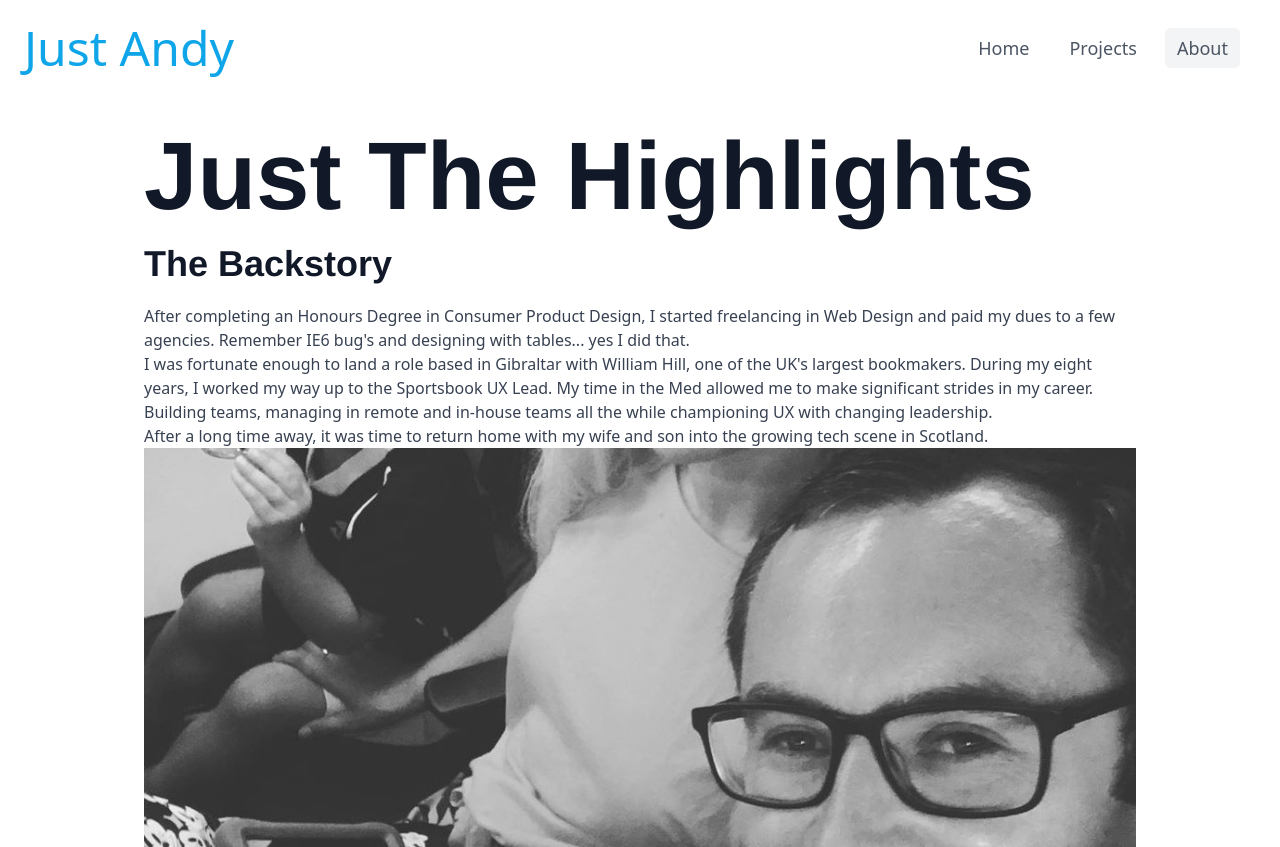
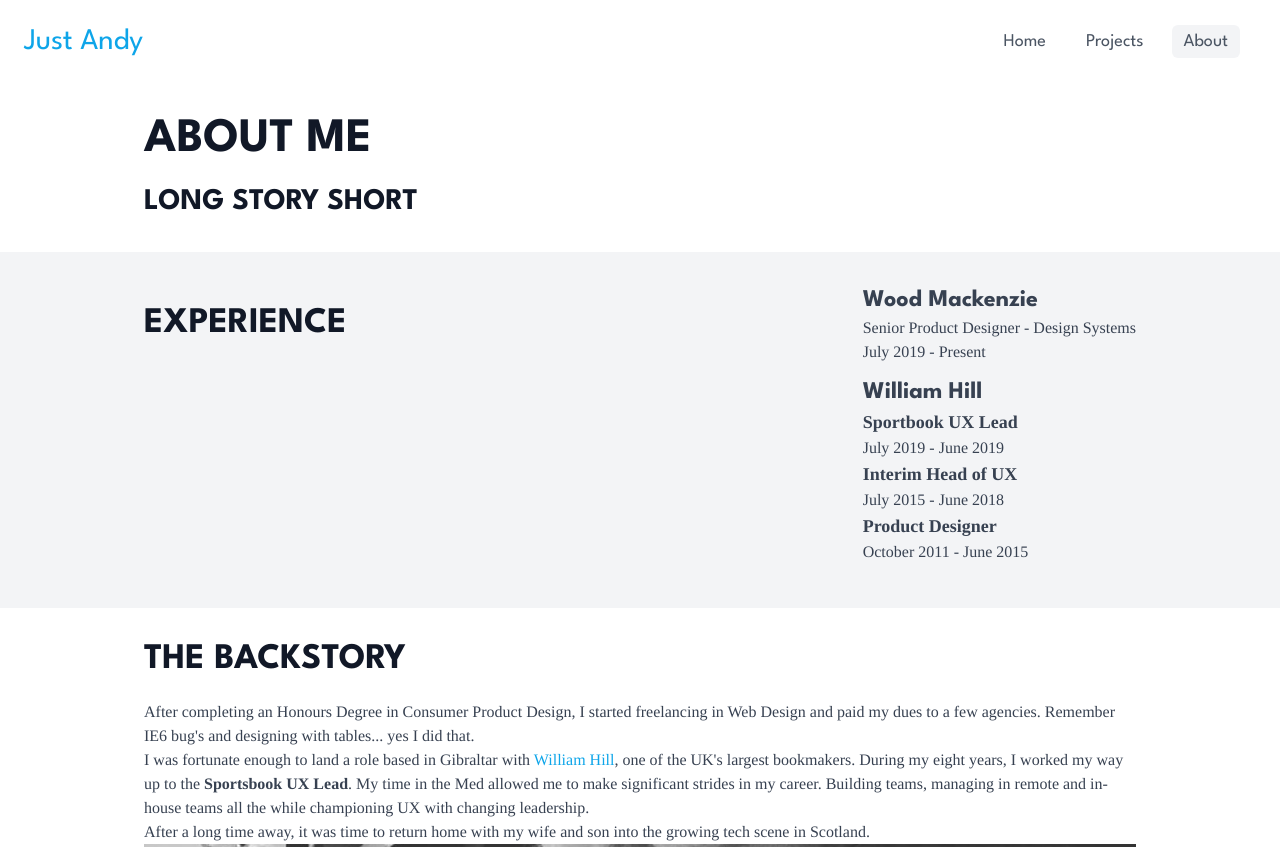
Before and after one commit to just-andy/just-andy-22, a Gatsby site: page /about in a window 1280 px wide. Shown: the top 847 px of the page. Built offline with nearby package versions, Linux system fonts and the light colour scheme; Gatsby itself is replaced by a stand-in of ours; a web font is replaced by a local one; what @tailwindcss/typography would draw is missing.

Commit message:
Happy with type, fixed about, some other progress

```diff
--- a/gatsby-browser.js
+++ b/gatsby-browser.js
@@ -1,9 +1,10 @@
-/* eslint-disable react/jsx-props-no-spreading */
 import React from 'react';
 import Layout from './src/components/Layout';
 import './src/styles/global.css';
-import "@fontsource/ostrich-sans/900.css"
-require("prismjs/themes/prism-dark.css")
+import "@fontsource/league-spartan/700.css";
+import "@fontsource/league-spartan/400.css";
+import "@fontsource/Baskervville/400.css";
+require("prismjs/themes/prism-dark.css");
 
 export function wrapPageElement({ element, props }) {
     return <Layout {...props}>{element}</Layout>;
--- a/gatsby-ssr.js
+++ b/gatsby-ssr.js
@@ -1,9 +1,10 @@
-/* eslint-disable react/jsx-props-no-spreading */
 import React from 'react';
 import Layout from './src/components/Layout';
 import './src/styles/global.css';
-import "@fontsource/ostrich-sans/900.css"
-require("prismjs/themes/prism-dark.css")
+import "@fontsource/league-spartan/700.css";
+import "@fontsource/league-spartan/400.css";
+import "@fontsource/Baskervville/400.css";
+require("prismjs/themes/prism-dark.css");
 
 export function wrapPageElement({ element, props }) {
     return <Layout {...props}>{element}</Layout>;
--- a/package.json
+++ b/package.json
@@ -21,8 +21,9 @@
     "@babel/preset-env": "^7.15.8",
     "@babel/preset-typescript": "^7.15.0",
     "@eslint/eslintrc": "^1.0.3",
+    "@fontsource/baskervville": "^4.5.0",
     "@fontsource/league-gothic": "^4.5.0",
-    "@fontsource/ostrich-sans": "^4.5.0",
+    "@fontsource/league-spartan": "^4.5.0",
     "@mdx-js/mdx": "^1.6.22",
     "@mdx-js/react": "^1.6.22",
     "@tailwindcss/typography": "^0.4.1",
--- a/src/components/Footer.js
+++ b/src/components/Footer.js
@@ -16,7 +16,7 @@ const Footer = () => {
     `);
 
     return (
-        <footer className="flex flex-col bg-gray-100 p-6 justify-items-center flex-col-reverse md:flex-row md:justify-between">
+        <footer className="flex flex-col font-sans bg-gray-100 p-6 justify-items-center flex-col-reverse md:flex-row md:justify-between">
             <div className="text-center lg:text-left">&copy; Andrew Cetnarskyj {new Date().getFullYear()} &middot; Built with <a href="https://www.gatsbyjs.com/" rel="external" target="_blank" >Gatsby</a> &amp; <a href="https://tailwindcss.com/" rel="external" target="_blank" >Tailwind</a></div>
             <div className="flex justify-center py-4 lg:justify-start lg:py-0">
                 {data.site.siteMetadata.social.map((socialLink, index) => (
--- a/src/components/Header.js
+++ b/src/components/Header.js
@@ -26,8 +26,8 @@ const Header = () => {
 
     return (
         <>
-            <header className="flex justify-between p-6">
-                <Link className="text-2xl md:text-5xl" to="/" title="Return to Just Andy home page">
+            <header className="flex justify-between p-6 font-normal font-sans">
+                <Link className="text-2xl md:text-3xl" to="/" title="Return to Just Andy home page">
                     Just Andy
                 </Link>
                 {/** Mobile Navigation */}
--- a/src/components/partials/CardGrid.js
+++ b/src/components/partials/CardGrid.js
@@ -32,7 +32,7 @@ const CardGrid = () => {
     const props = projectsList.allMdx.edges;
 
     return (
-        <div className="grid md:grid-cols-2 lg:grid-cols-3 gap-x-4 gap-y-2">
+        <div className="grid md:grid-cols-2 xl:grid-cols-3 gap-x-4 gap-y-2">
             {props.map((card, index) =>(
                 <CardItem key={index} name={card.node.frontmatter.title} slug={card.node.slug} thumb={card.node.frontmatter.thumbnail} />
             ))}
--- a/src/pages/about.js
+++ b/src/pages/about.js
@@ -3,26 +3,54 @@ import { StaticImage } from 'gatsby-plugin-image';
 
 const About = () => {
     return (
-        <section className="container mx-auto prose">
-            <h1> Just The Highlights</h1>
-
+        <section>
+            <div className="container mx-auto prose md:prose-lg lg:prose-xl">
+            <header>
+                <h1>About Me</h1>
+            </header>
+            <article className="">
+                <h3>Long Story Short</h3>
+            </article>
+            </div>
+            <article className="bg-gray-100 py-8 my-8">
+                <div className="container mx-auto flex justify-between align-text-top">
+                <header className="text-right"><h2>Experience</h2></header>
+                <div className="">
+                <dl className="mb-3">
+                    <dt className="font-header font-bold text-2xl">Wood Mackenzie</dt>
+                    <dd>Senior Product Designer - Design Systems</dd>
+                    <dd>July 2019 - Present</dd>
+                </dl>
+                <dl className="mb-3">
+                    <dt className="font-header font-bold text-2xl">William Hill</dt>
+                    <dd className="font-bold text-lg">Sportbook UX Lead</dd>
+                    <dd>July 2019 - June 2019</dd>
+                    <dd className="font-bold text-lg">Interim Head of UX</dd>
+                    <dd>July 2015 - June 2018</dd>
+                    <dd className="font-bold text-lg">Product Designer</dd>
+                    <dd>October 2011 - June 2015</dd>
+                </dl>
+                </div>
+            </div>
+            </article>
+        <article  className="container mx-auto prose md:prose-lg lg:prose-xl">
             <h2>The Backstory</h2>
             <p className="text-bold">After completing an Honours Degree in Consumer Product Design, I started freelancing in Web Design and paid my dues to a few agencies. Remember IE6 bug's and designing with tables... yes I did that.</p>
 
 
-<p>I was fortunate enough to land a role based in Gibraltar with William Hill, one of the UK's largest bookmakers. During my eight years, I worked my way up to the Sportsbook UX Lead. My time in the Med allowed me to make significant strides in my career. Building teams, managing in remote and in-house teams all the while championing UX with changing leadership.</p>
+<p>I was fortunate enough to land a role based in Gibraltar with <a href="https://www.williamhill.com" target="_blank" rel="external" title="William Hill website">William Hill</a>, one of the UK's largest bookmakers. During my eight years, I worked my way up to the <b>Sportsbook UX Lead</b>. My time in the Med allowed me to make significant strides in my career. Building teams, managing in remote and in-house teams all the while championing UX with changing leadership.</p>
 
 <p>After a long time away, it was time to return home with my wife and son into the growing tech scene in Scotland.</p>
 
 <StaticImage className="object-cover" src="../images/profile-photo.jpg" alt="Family photo returning to the UK" />
 
 
-<p>I'm now fortunate enough to be focused on building out the design system for Wood Mackenzie, one of the world's leading energy consultancies. By day I move between building out our design system site in Gatsby, documenting components in React & MDX and transitioning our system from Sketch to Figma.</p>
+<p>I'm now fortunate enough to be focused on building out the design system for <a href="https://www.woodmac.com/" target="_blank" rel="external" title="Wood Mackenzie">Wood Mackenzie</a>, one of the world's leading energy consultancies. By day I move between building out our design system site in Gatsby, documenting components in React &amp; MDX and transitioning our system from Sketch to Figma.</p>
 
-<p>Throughout my career, I've always loved the technical side of digital design. I continue to build out small sites and side projects to keep my skills on point; you are more likely to find me in Codepen than Dribbble. In my free time I continue to expand on my skills building out sites, applications and trying the latest prototyping tools.</p>
+<p>Throughout my career, I've always loved the technical side of digital design. I continue to build out small sites and side projects to keep my skills on point; you are more likely to find me in Codepen than Dribbble. Over the past two years I have been fortunate enough to provide my design skills to the fitness platform <a href="https://streetparking.com/" target="_blank" title="Street Parking Website" rel="external">Street Parking</a>. I was one of their users for two years prior, so getting to work on a project I use daily is a true passion project.</p>
 
 <p>Thanks for taking the time to check out my work, if you would like to discuss a project, please get in touch.</p>
-<h2>The Outtakes</h2>
+        </article>
         </section>
     )
 }
--- a/src/pages/index.js
+++ b/src/pages/index.js
@@ -10,7 +10,7 @@ const IndexPage = (props) => (
         <section className="container">
             <div className="flex text-center justify-center mx-auto lg:justify-start lg:text-left lg:w-9/12 lg:ml-0">
             <h1 className="text-4xl uppercase font-header md:text-6xl lg:text-7xl">
-            I build design systems, products and tinker with code
+            I build design systems, websites and tinker with code...
             </h1>
             </div>
         </section>
--- a/src/styles/global.css
+++ b/src/styles/global.css
@@ -3,10 +3,17 @@
 @tailwind components;
 @tailwind utilities;
 
+/** Body **/
+@layer base {
+  body {
+    @apply font-serif;
+  }
+}
+
 /** Headings **/
 @layer base {
   h1 {
-    @apply text-8xl;
+    @apply text-5xl;
   }
   h2 {
     @apply text-4xl;
@@ -27,7 +34,7 @@
   h4,
   h5,
   h6 {
-    @apply my-5 text-gray-900 font-header font-black;
+    @apply my-5 text-gray-900 font-header font-bold uppercase;
   }
 }
 
@@ -99,7 +106,7 @@
 @layer components {
   .btn,
   a.btn {
-    @apply font-bold p-4 rounded-md;
+    @apply font-bold p-4 rounded-md font-sans uppercase;
   }
 
   .btn-primary,
--- a/tailwind.config.js
+++ b/tailwind.config.js
@@ -1,4 +1,3 @@
-const { NONAME } = require('dns');
 const colors = require('tailwindcss/colors');
 
 module.exports = {
@@ -6,8 +5,9 @@ module.exports = {
   darkMode: false, // or 'media' or 'class'
   theme: {
     fontFamily: {
-      body: ['Helvetica,"Helvetica Neue",Arial,"Lucida Grande",sans-serif'],
-      header: ['Ostrich Sans, "Helvetica Neue",  Helvetica, Arial,"Lucida Grande",sans-serif']
+      serif: ['Baskervville, Times, serif'],
+      sans: ['League Spartan, "Helvetica Neue",  Helvetica, Arial,"Lucida Grande",sans-serif'],
+      header: ['League Spartan, "Helvetica Neue",  Helvetica, Arial,"Lucida Grande",sans-serif']
     },
     colors: {
       primary: colors.sky,
@@ -25,7 +25,7 @@ module.exports = {
       typography: (theme) => ({
         DEFAULT: {
           css: {
-            fontFamily: 'Poppins, Helvetica, sans-serif',
+            fontFamily: 'Baskervville, Times, serif',
             a: {
               color: theme('colors.primary'),
               '&:hover': {
```
Also changed, not shown: src/templates/projects-template.js (+5 -3 lines), README.md, 2 other files.
